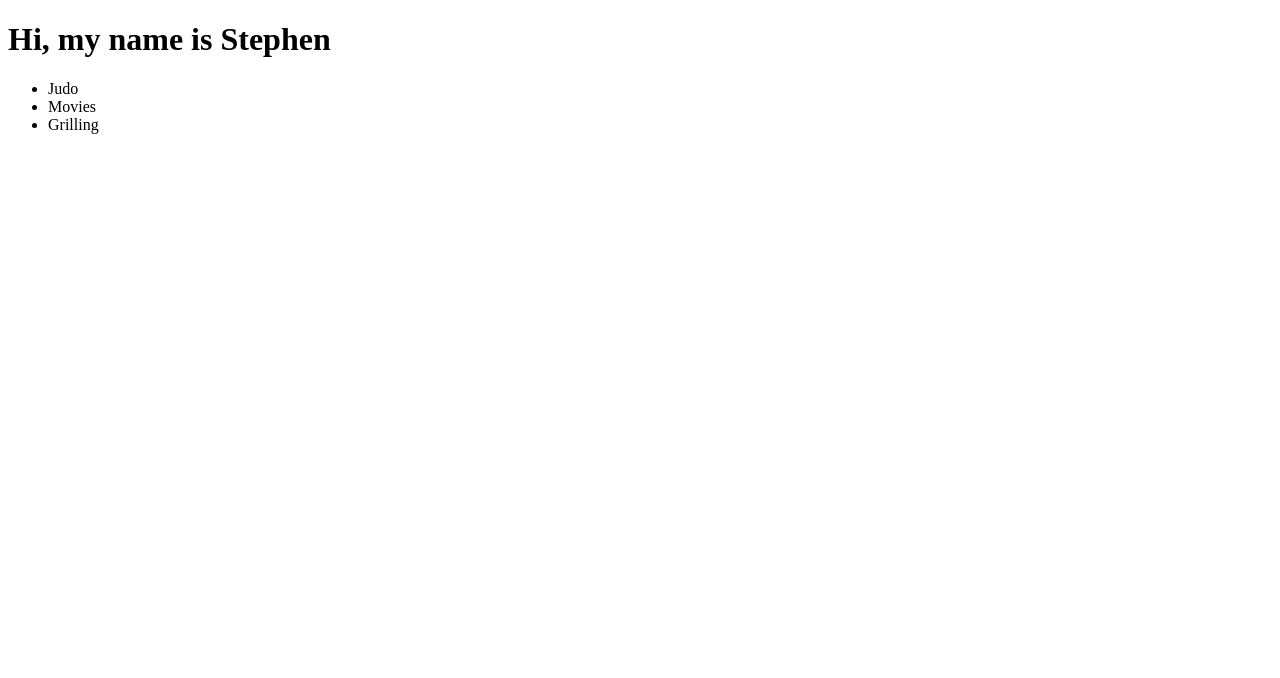
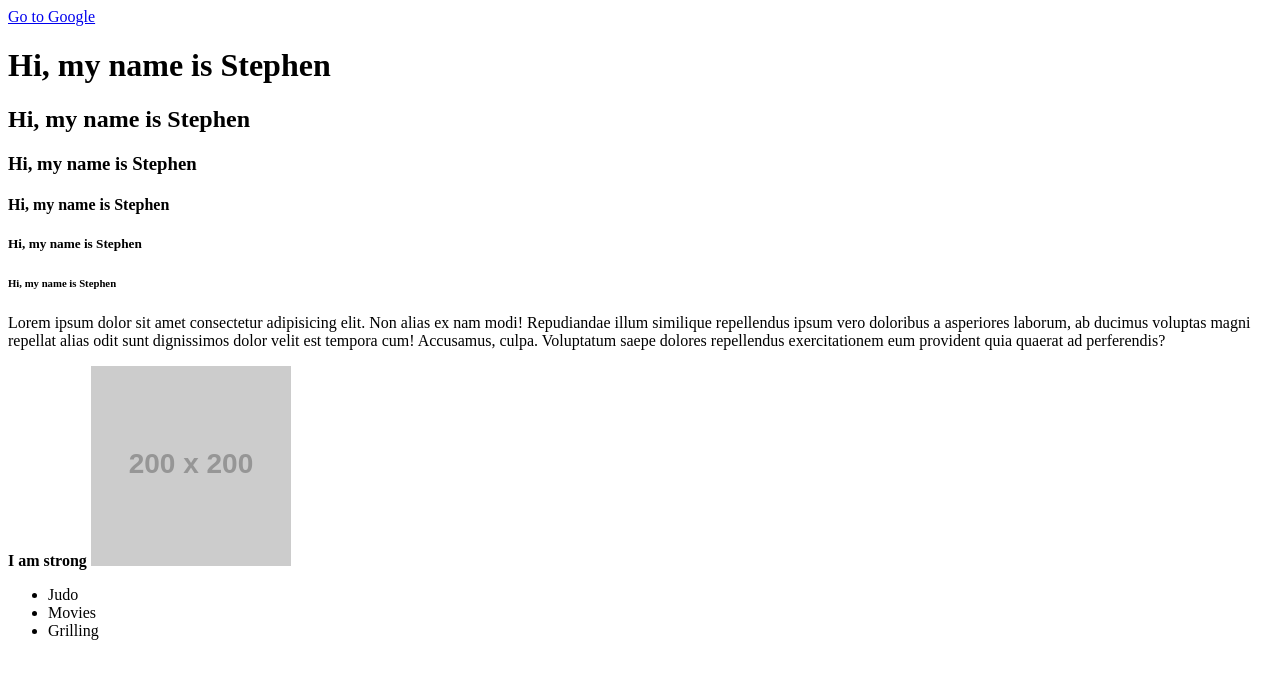
Before and after one commit to judo2000/hello_world2, a plain HTML site: page index.html in a window 1280 px wide. Drawn offline with Linux system fonts and the light colour scheme; placeholder pictures from the web are drawn by us.

Commit message:
add different html tags

```diff
--- a/index.html
+++ b/index.html
@@ -7,7 +7,16 @@
     <title>Document</title>
 </head>
 <body>
+    <a href="https://www.google.com" target="_blank">Go to Google</a>
     <h1>Hi, my name is Stephen</h1>
+    <h2>Hi, my name is Stephen</h2>
+    <h3>Hi, my name is Stephen</h3>
+    <h4>Hi, my name is Stephen</h4>
+    <h5>Hi, my name is Stephen</h5>
+    <h6>Hi, my name is Stephen</h6>
+    <p>Lorem ipsum dolor sit amet consectetur adipisicing elit. Non alias ex nam modi! Repudiandae illum similique repellendus ipsum vero doloribus a asperiores laborum, ab ducimus voluptas magni repellat alias odit sunt dignissimos dolor velit est tempora cum! Accusamus, culpa. Voluptatum saepe dolores repellendus exercitationem eum provident quia quaerat ad perferendis?</p>
+    <strong>I am strong</strong>
+    <img src="https://via.placeholder.com/200" alt="a place holder image for 200 px" />
     <ul>
         <li>Judo</li>
         <li>Movies</li>
```
